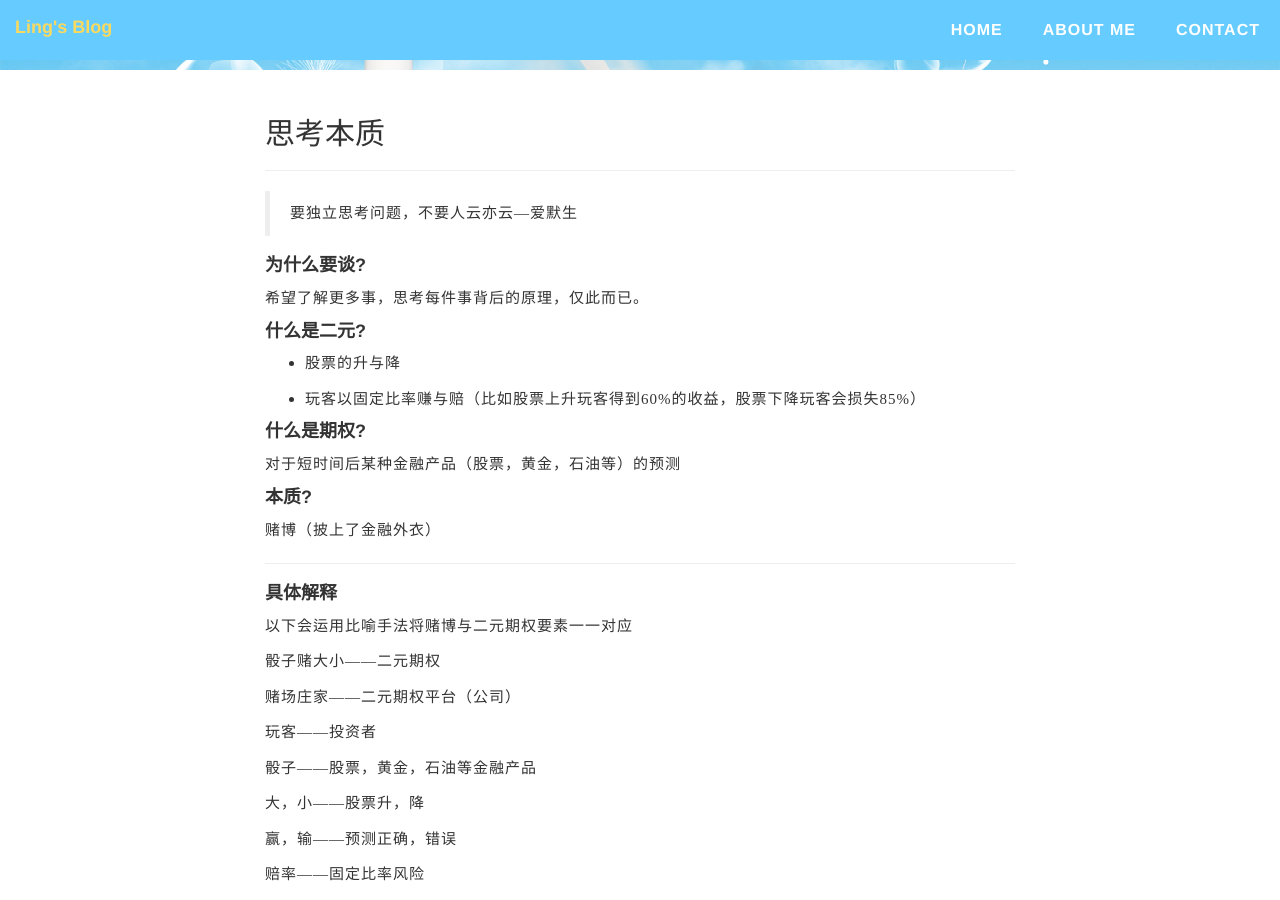
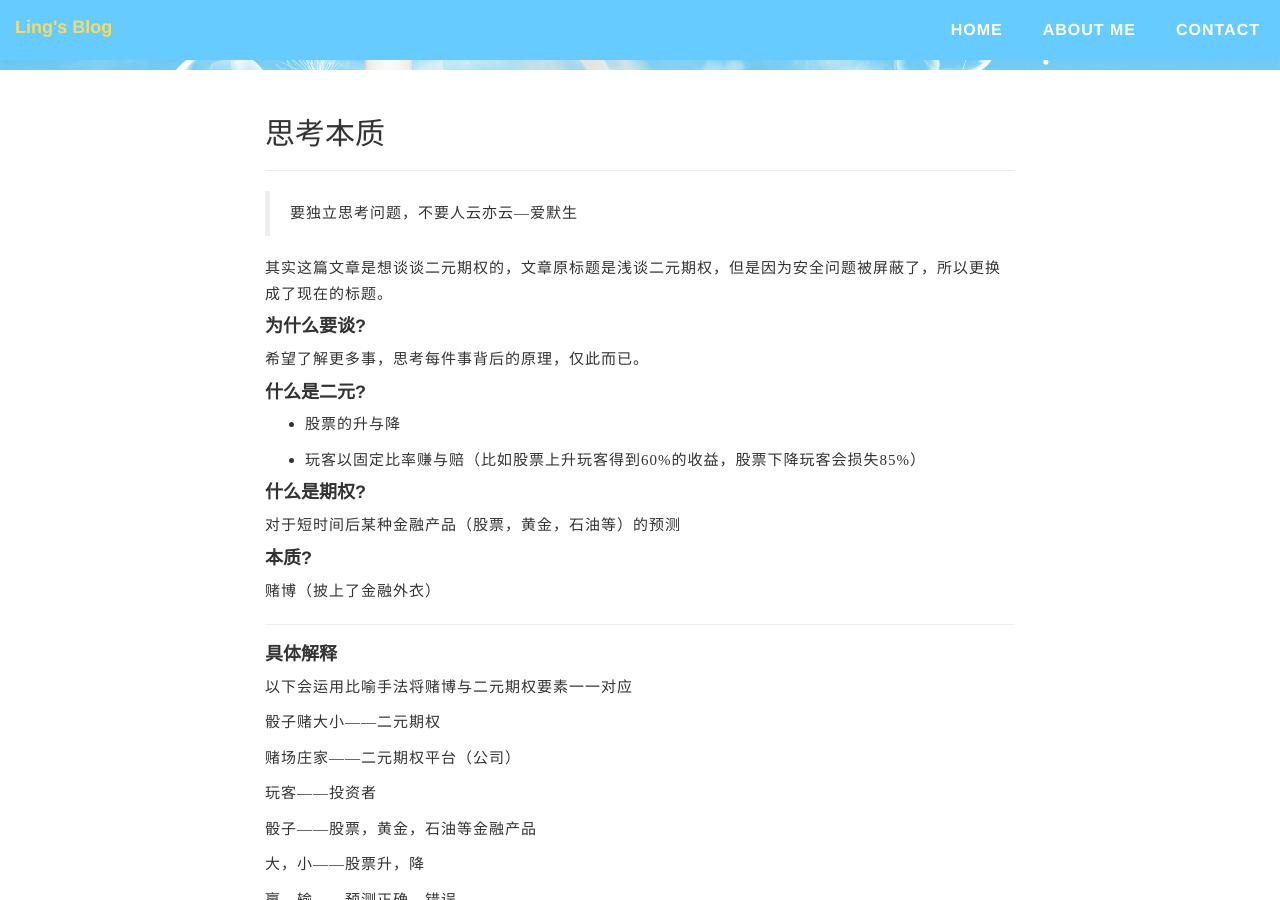
Before and after one commit to LingLinyp/LingLinyp.github.io, a Jekyll site: the page built from _posts/2016-12-13-test.md, in a window 1280 px wide and 900 px high, scrolled down 430 px. Built offline with Jekyll 4.4.1, drawn with Linux system fonts in a browser that asks for light colours; comment, search, counter and statistics services are not loaded.

Commit message:
tesr_post

```diff
--- a/_posts/2016-12-13-test.md
+++ b/_posts/2016-12-13-test.md
@@ -5,6 +5,8 @@ date: 2016-12-13 10:00:00
 tags: '学习'
 ---
 > 要独立思考问题，不要人云亦云---爱默生
+
+其实这篇文章是想谈谈二元期权的，文章原标题是浅谈二元期权，但是因为安全问题被屏蔽了，所以更换成了现在的标题。
 
 #### **为什么要谈?**
 
```
